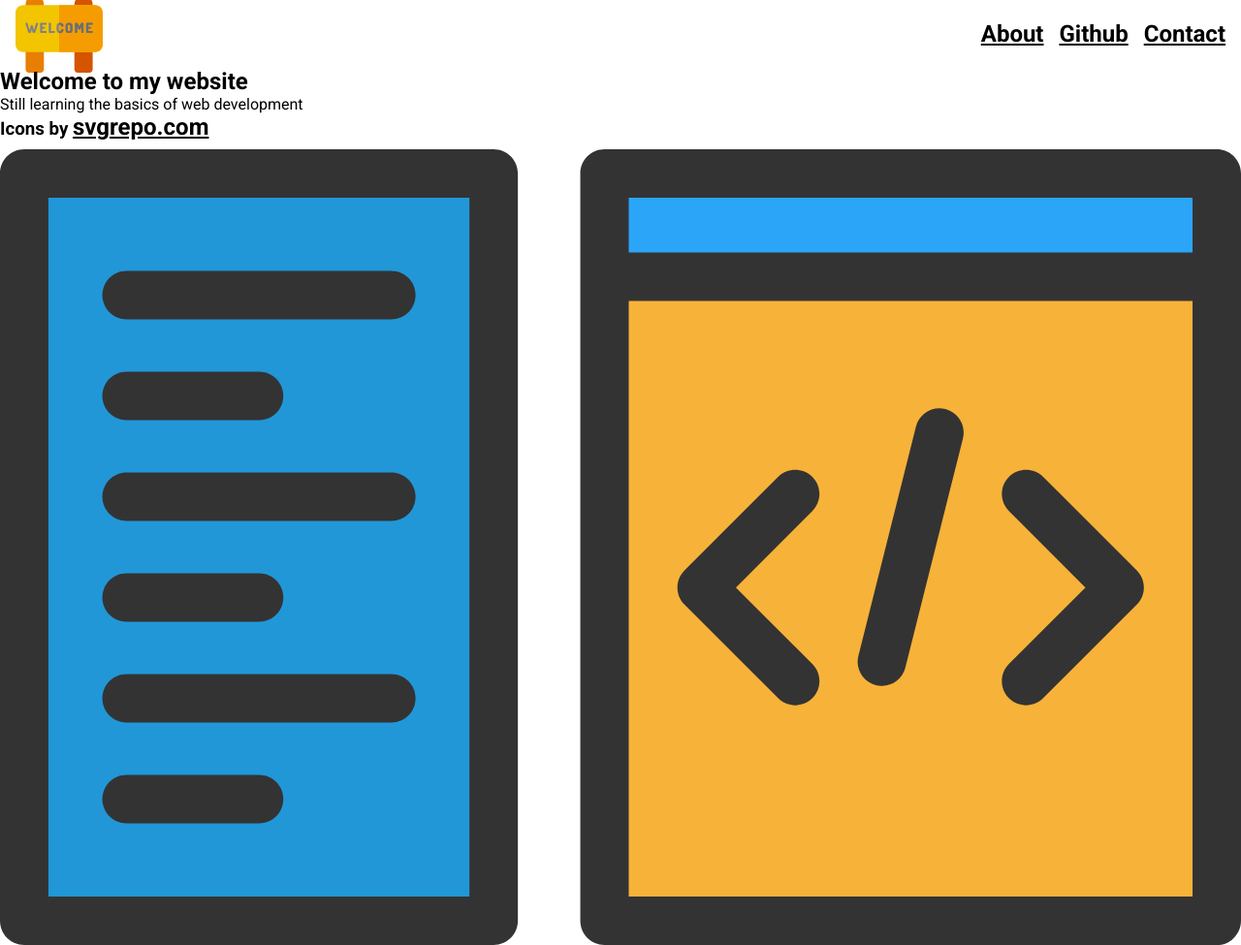
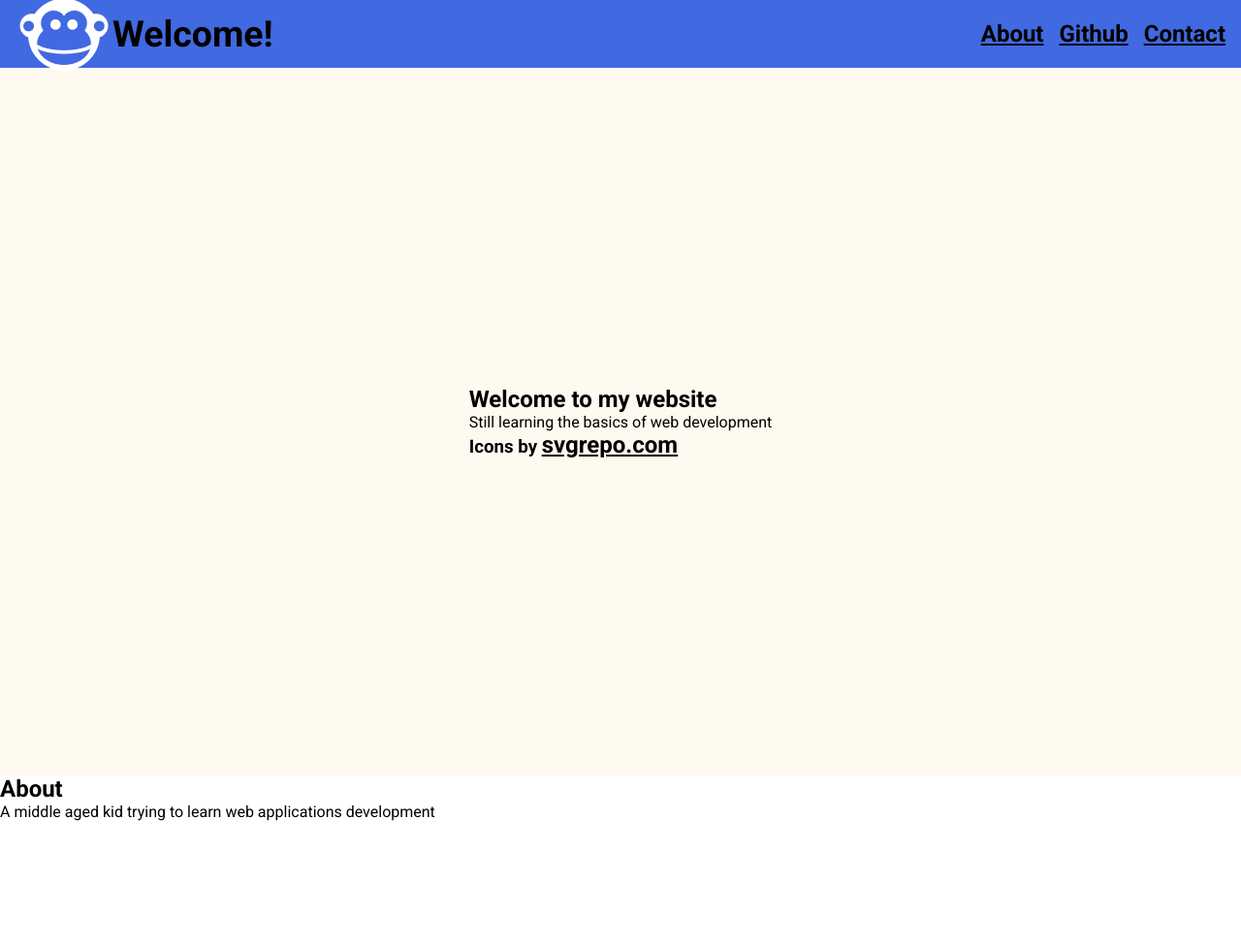
Before and after one commit to m4ndr4ke/rce.github.io, a website: page index.html in a window 1280 px wide. Shown: the top 975 px of the page at 97% size. Drawn offline with Linux system fonts and the light colour scheme.

Commit message:
Second Commit
Second

```diff
--- a/index.html
+++ b/index.html
@@ -10,11 +10,10 @@
   <body>
     <section>
       <nav>
-        <img
-          src="./assets/welcome-svgrepo-com.svg"
-          alt="welcome-svgrepo-com"
-          class="logo"
-        />
+        <div class="nav1div">
+          <img src="./assets/monke.png" alt="monkey_logo" class="logo" />
+          <h1>Welcome!</h1>
+        </div>
         <ul>
           <li><a href="#about">About</a></li>
           <li><a href="#github">Github</a></li>
@@ -30,12 +29,14 @@
             <a href="https://www.svgrepo.com" target="_blank">svgrepo.com</a>
           </h3>
         </div>
-        <figure>
-          <img
-            src="./assets/coding-html-svgrepo-com.svg"
-            alt="coding-html-svgrepo-com"
-          />
-        </figure>
+        <div>
+          <figure>
+            <!--            <img
+              src="./assets/coding-html-svgrepo-com.svg"
+              alt="coding-html-svgrepo-com"
+           /> -->
+          </figure>
+        </div>
       </header>
     </section>
 
--- a/style.css
+++ b/style.css
@@ -13,6 +13,24 @@ nav {
   justify-content: space-between;
   align-items: center;
   padding: 0 16px;
+  background-color: royalblue;
+}
+
+.nav1div {
+  display: flex;
+  color: black;
+  font-size: 32px;
+  font-weight: bold;
+  align-items: center;
+}
+
+header {
+  background-color: floralwhite;
+  height: calc(100vh - 70px);
+  padding: 24px;
+  display: flex;
+  align-items: center;
+  justify-content: center;
 }
 
 a {
@@ -22,7 +40,7 @@ a {
 }
 
 .logo {
-  width: 90px;
+  width: 100px;
 }
 
 ul {
```
Also changed, not shown: assets/monke.png (added).
